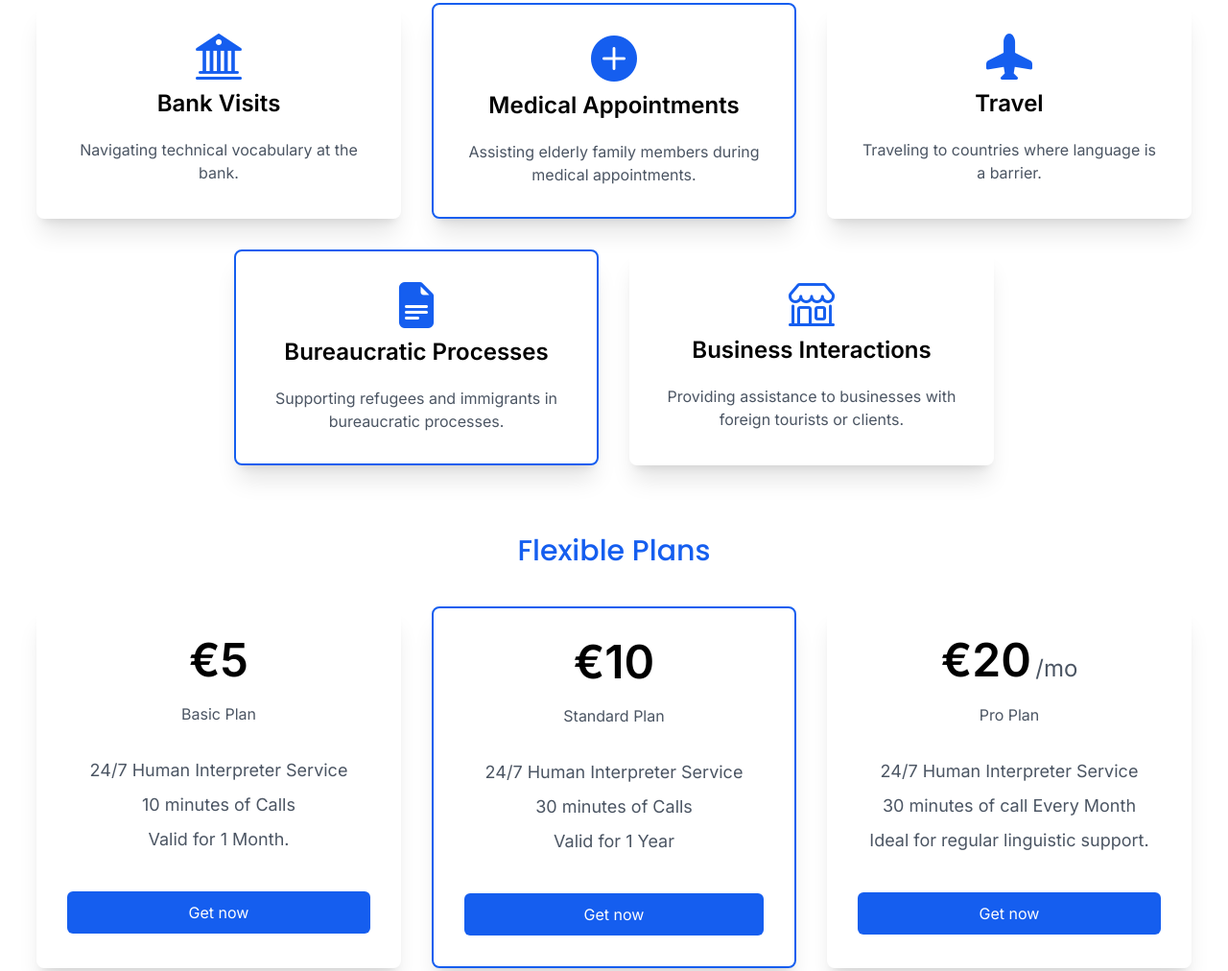
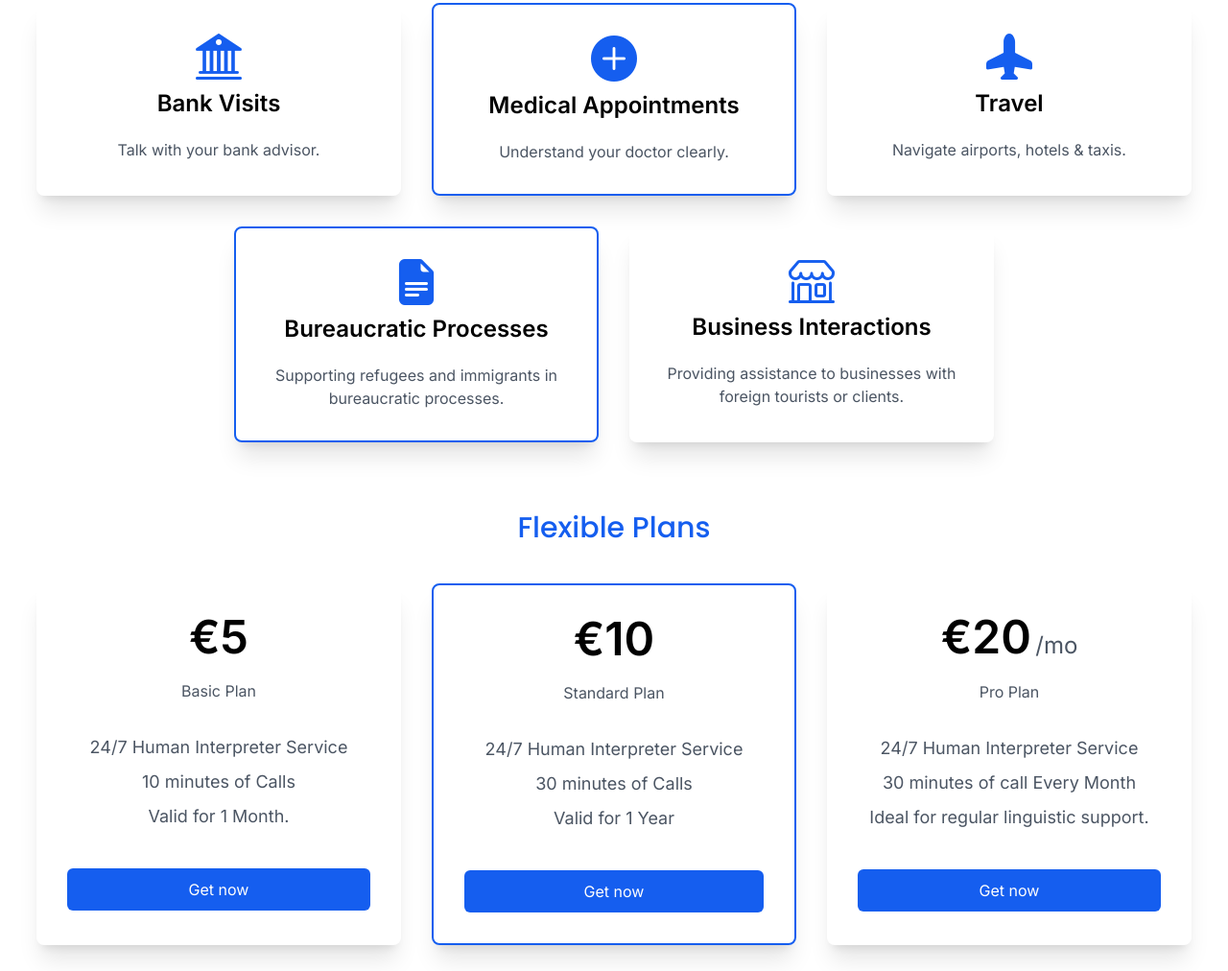
Before and after one commit to alienmindarts/Real-Interpreter, a website: page index.html in a window 1280 px wide. Shown: the part 2085-3097 px from the top of the page at 96% size. Drawn offline with nearby package versions, Linux system fonts and the light colour scheme; files that its build step writes are made by us from their sources.

Commit message:
Update index.html

```diff
--- a/index.html
+++ b/index.html
@@ -279,7 +279,7 @@
                         Bank Visits
                     </h3>
                     <p class="tw-mt-3 tw-text-center tw-text-gray-600">
-                        Navigating technical vocabulary at the bank.
+                        Talk with your bank advisor.
                     </p>
                 </div>
                 <div
@@ -290,7 +290,7 @@
                         Medical Appointments
                     </h3>
                     <p class="tw-mt-3 tw-text-center tw-text-gray-600">
-                        Assisting elderly family members during medical appointments.
+                        Understand your doctor clearly.
                     </p>
                 </div>
                 <div
@@ -301,7 +301,7 @@
                         Travel
                     </h3>
                     <p class="tw-mt-3 tw-text-center tw-text-gray-600">
-                        Traveling to countries where language is a barrier.
+                        Navigate airports, hotels & taxis.
                     </p>
                 </div>
                 <div
@@ -637,7 +637,7 @@
                     <a href="" class="footer-link">About us</a>
                     <a href="#faq" class="footer-link">FAQ</a>
                     <a href="" class="footer-link">Contact Us</a>
-                    <a href="" class="footer-link">Blogs</a>
+                    <a href="" class="footer-link">Blogs (coming soon)</a>
                     <a href="" class="footer-link">Privacy policy</a>
                 </div>
             </div>
```
